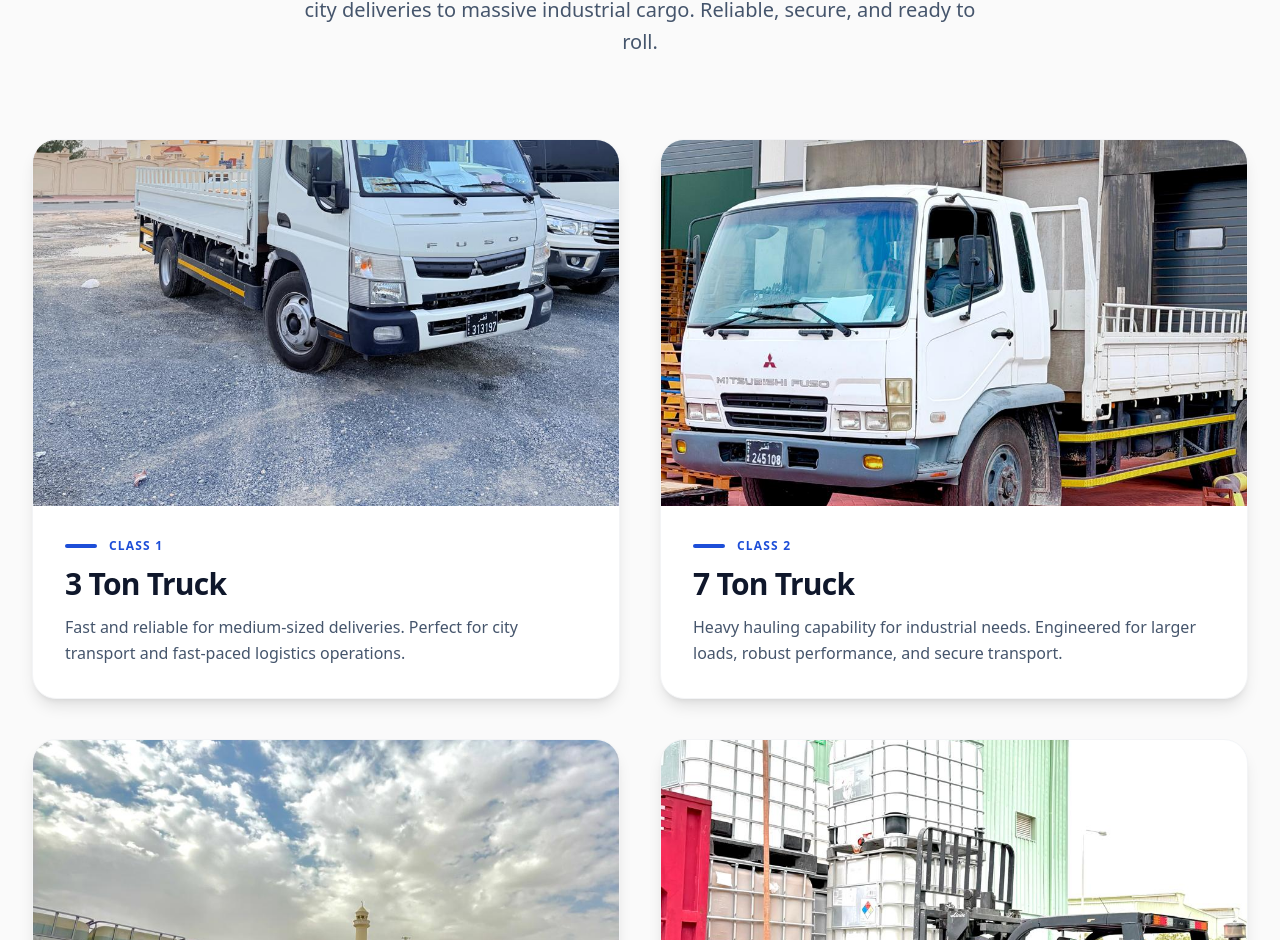
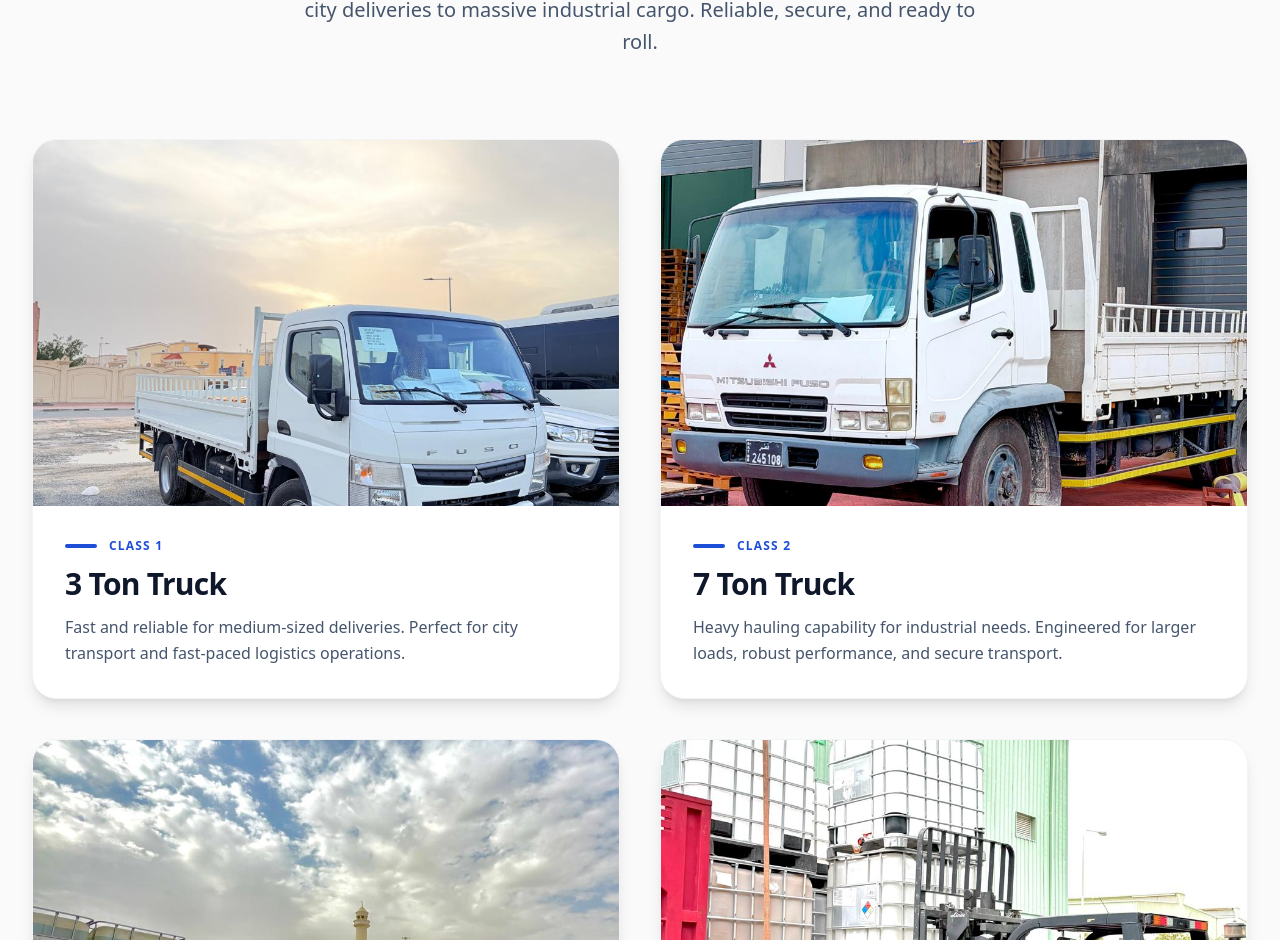
Before and after one commit to Shamilvv/booking-system, a Next.js app in the folder frontend/: page / in a window 1280 px wide. Shown: the part 1194-2134 px from the top of the page. Built offline with nearby package versions, Linux system fonts and the light colour scheme.

Commit message:
Crop 3 Ton image from both top and bottom (center)

```diff
--- a/frontend/src/components/About.tsx
+++ b/frontend/src/components/About.tsx
@@ -95,7 +95,7 @@ export default function About() {
         {
             title: '3 Ton Truck',
             description: 'Fast and reliable for medium-sized deliveries. Perfect for city transport and fast-paced logistics operations.',
-            imagePosition: 'object-bottom',
+            imagePosition: 'object-center',
             images: [
                 '/3TON/3.jpeg'
             ]
```
